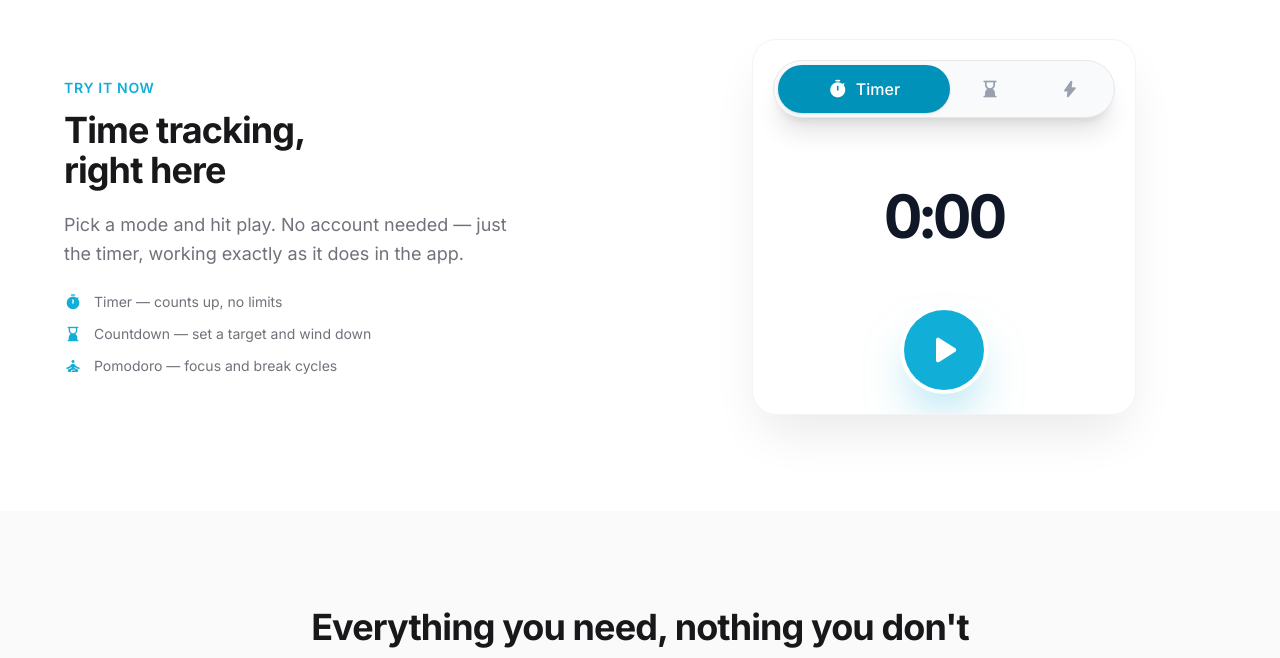
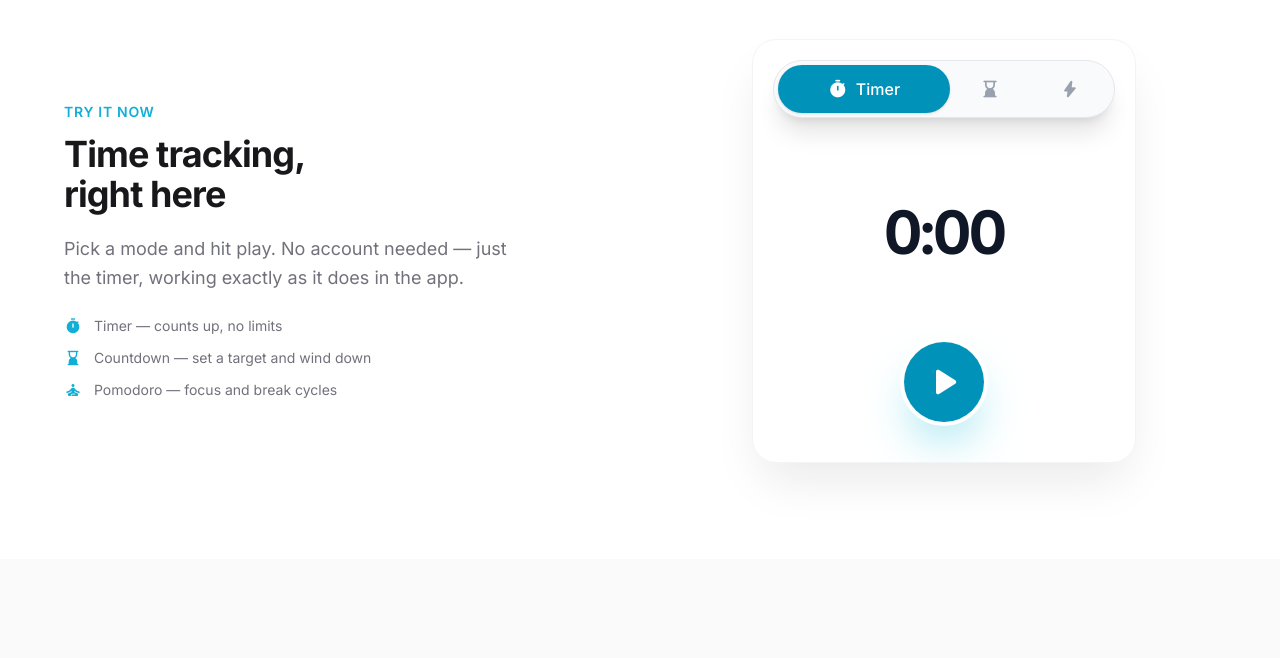
Before and after one commit to TrapShooter/SnappTracker-Website, a Next.js app: page / in a window 1280 px wide. Shown: the part 697-1355 px from the top of the page. Built offline with nearby package versions, Linux system fonts and the light colour scheme.

Commit message:
UI updates to demo section

```diff
--- a/components/DemoSection.tsx
+++ b/components/DemoSection.tsx
@@ -7,7 +7,7 @@ export default function DemoSection() {
         <div className="flex flex-col lg:flex-row items-center gap-16">
           {/* Left: copy */}
           <div className="flex-1 text-center lg:text-left">
-            <p className="text-sm font-semibold text-[#11aed7] uppercase tracking-wider mb-3">
+            <p className="text-sm font-semibold text-accent-600 uppercase tracking-wider mb-3">
               Try it now
             </p>
             <h2 className="text-3xl sm:text-4xl font-bold tracking-tight text-zinc-900 mb-5">
@@ -26,7 +26,7 @@ export default function DemoSection() {
               ].map(({ icon, text }) => (
                 <li key={text} className="flex items-center gap-3">
                   <span
-                    className="material-symbols-rounded text-[#11aed7] shrink-0"
+                    className="material-symbols-rounded text-accent-600 shrink-0"
                     style={{ fontSize: 18, fontVariationSettings: "'FILL' 1, 'wght' 400, 'GRAD' 0, 'opsz' 20" }}
                   >
                     {icon}
--- a/components/demo/DemoControls.tsx
+++ b/components/demo/DemoControls.tsx
@@ -24,13 +24,13 @@ export default function DemoControls({
   const stopOffset = 48;
 
   return (
-    <div className="p-6">
+    <div className="px-6 py-10">
       <div className="relative flex items-center justify-center h-20 max-w-sm mx-auto">
 
         {/* Stop button — slides in from the right when timer is active */}
         <button
           onClick={onStop}
-          className={`absolute h-16 w-16 rounded-full text-white transition-all duration-300 ease-spring active:scale-95
+          className={`absolute h-16 w-16 rounded-full text-white transition-all duration-300 ease-spring active:scale-95 cursor-pointer
             bg-red-500 hover:bg-red-600 shadow-lg shadow-red-500/40
             ${hasActiveTimer ? "opacity-100 scale-100" : "opacity-0 scale-50 pointer-events-none"}`}
           style={{ transform: `translateX(${stopOffset}px)` }}
@@ -44,10 +44,10 @@ export default function DemoControls({
         {/* Play / Pause button — slides left when timer is active */}
         <button
           onClick={isRunning ? onPause : onStart}
-          className={`absolute h-20 w-20 rounded-full shadow-2xl ring-4 ring-white transition-all duration-300 ease-spring active:scale-95 z-10
+          className={`absolute h-20 w-20 rounded-full shadow-2xl ring-4 ring-white transition-all duration-300 ease-spring active:scale-95 z-10 cursor-pointer
             ${isRunning
-              ? "bg-amber-500 hover:bg-amber-600 text-white shadow-amber-500/40"
-              : "bg-[#11aed7] hover:bg-[#0a8db3] text-white shadow-[#11aed7]/50"
+              ? "bg-amber-600 hover:bg-amber-700 text-white shadow-amber-500/40"
+              : "bg-cyan-600 hover:bg-cyan-700 text-white shadow-cyan-500/50"
             }`}
           style={{ transform: `translateX(${playOffset}px)` }}
           aria-label={isRunning ? "Pause timer" : "Start timer"}
--- a/components/demo/DemoTimerDisplay.tsx
+++ b/components/demo/DemoTimerDisplay.tsx
@@ -49,14 +49,13 @@ export default function DemoTimerDisplay({ mode, elapsedSeconds, countdownDurati
   const showBadge = pomodoro && isRunning;
 
   return (
-    <div className="flex flex-col items-center gap-3 px-6 pt-8 pb-2 select-none">
+    <div className="flex flex-col items-center gap-3 px-6 pt-12 pb-2 select-none">
       {/* Pomodoro phase badge — only while running */}
       {showBadge && (
-        <div className={`flex items-center gap-1.5 rounded-full px-3 py-1 text-xs font-semibold transition-all duration-500 ${
-          pomodoro.isFocus
-            ? "bg-orange-100 text-orange-600"
-            : "bg-emerald-100 text-emerald-600"
-        }`}>
+        <div className={`flex items-center gap-1.5 rounded-full px-3 py-1 text-xs font-semibold transition-all duration-500 ${pomodoro.isFocus
+          ? "bg-orange-100 text-orange-600"
+          : "bg-emerald-100 text-emerald-600"
+          }`}>
           <span
             className="material-symbols-rounded"
             style={{ fontSize: 12, fontVariationSettings: "'FILL' 1, 'wght' 400, 'GRAD' 0, 'opsz' 20" }}
--- a/components/demo/DemoWidget.tsx
+++ b/components/demo/DemoWidget.tsx
@@ -7,11 +7,11 @@ import DemoSegmentedControl, { SegmentedControlOption } from "@/components/demo/
 import Icon from "@/components/Icon";
 
 const PRESETS = [
-  { label: "5m",  seconds: 5 * 60 },
+  { label: "5m", seconds: 5 * 60 },
   { label: "15m", seconds: 15 * 60 },
   { label: "30m", seconds: 30 * 60 },
   { label: "45m", seconds: 45 * 60 },
-  { label: "1h",  seconds: 60 * 60 },
+  { label: "1h", seconds: 60 * 60 },
 ];
 
 const modeOptions: SegmentedControlOption<TimerMode>[] = [
@@ -80,7 +80,7 @@ export default function DemoWidget() {
   };
 
   return (
-    <div className="w-full max-w-sm mx-auto rounded-3xl bg-white shadow-2xl shadow-gray-900/10 border border-gray-100 overflow-hidden">
+    <div className="w-full max-w-sm mx-auto rounded-3xl bg-white shadow-2xl shadow-gray-900/10 border border-gray-100 overflow-hidden transition-all duration-300 ease-in-out">
       <div className="px-5 pt-5">
         <DemoSegmentedControl
           options={modeOptions}
@@ -101,31 +101,32 @@ export default function DemoWidget() {
         isRunning={isRunning}
       />
 
-      {/* Pomodoro settings info */}
-      {mode === "pomodoro" && (
-        <div className="px-5 pb-2">
-          <div className="flex items-center justify-center gap-2 text-xs text-gray-400 h-[38px]">
+      {/* Shared Space for Mode-Specific Settings (Countdown Presets or Pomodoro Info) */}
+      <div className={`grid transition-all duration-300 ease-in-out px-5 ${(mode === "pomodoro") || (mode === "countdown" && !hasActiveTimer) ? "grid-rows-[1fr] opacity-100" : "grid-rows-[0fr] opacity-0"}`}>
+        <div className="overflow-hidden min-h-0">
+          <div className="grid grid-cols-1 grid-rows-1">
+            {/* Pomodoro info */}
+            <div className={`col-start-1 row-start-1 transition-opacity duration-100 ${mode === "pomodoro" ? "opacity-100" : "opacity-0 pointer-events-none"}`}>
+              <div className="flex items-center justify-center gap-2 text-xs text-gray-400 h-[34px]">
                 <span className="flex items-center gap-1">
-              <span className="material-symbols-rounded" style={{ fontSize: 12, fontVariationSettings: "'FILL' 1, 'wght' 400, 'GRAD' 0, 'opsz' 20" }}>bolt</span>
+                  <span className="material-symbols-rounded" style={{ fontSize: 13, fontVariationSettings: "'FILL' 1, 'wght' 400, 'GRAD' 0, 'opsz' 20" }}>bolt</span>
                   Focus {POMODORO_FOCUS / 60}m
                 </span>
                 <span>·</span>
                 <span className="flex items-center gap-1">
-              <span className="material-symbols-rounded" style={{ fontSize: 12, fontVariationSettings: "'FILL' 1, 'wght' 400, 'GRAD' 0, 'opsz' 20" }}>coffee</span>
+                  <span className="material-symbols-rounded" style={{ fontSize: 13, fontVariationSettings: "'FILL' 1, 'wght' 400, 'GRAD' 0, 'opsz' 20" }}>coffee</span>
                   Short {POMODORO_BREAK / 60}m
                 </span>
                 <span>·</span>
                 <span className="flex items-center gap-1">
-              <span className="material-symbols-rounded" style={{ fontSize: 12, fontVariationSettings: "'FILL' 1, 'wght' 400, 'GRAD' 0, 'opsz' 20" }}>coffee</span>
+                  <span className="material-symbols-rounded" style={{ fontSize: 13, fontVariationSettings: "'FILL' 1, 'wght' 400, 'GRAD' 0, 'opsz' 20" }}>coffee</span>
                   Long {POMODORO_LONG_BREAK / 60}m
                 </span>
               </div>
             </div>
-      )}
 
             {/* Countdown duration picker */}
-      {mode === "countdown" && !hasActiveTimer && (
-        <div className="px-5 pb-2">
+            <div className={`col-start-1 row-start-1 transition-opacity duration-100 ${mode === "countdown" && !hasActiveTimer ? "opacity-100" : "opacity-0 pointer-events-none"}`}>
               <DemoSegmentedControl
                 options={PRESETS.map((p) => ({
                   value: p.seconds,
@@ -140,7 +141,9 @@ export default function DemoWidget() {
                 className="w-full"
               />
             </div>
-      )}
+          </div>
+        </div>
+      </div>
 
       <DemoControls
         isRunning={isRunning}
```
Lines whose indentation alone changed are shown as unchanged.
